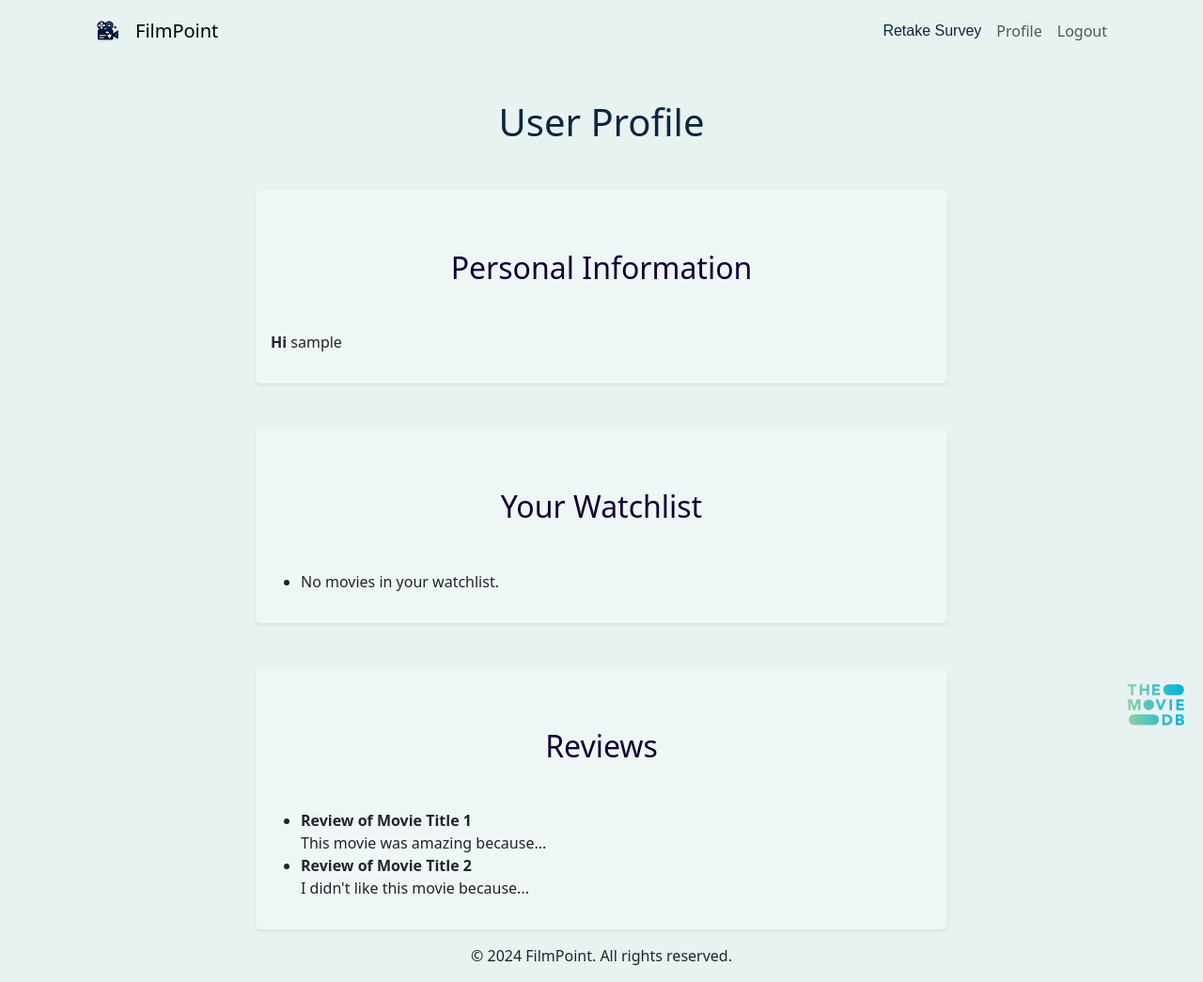
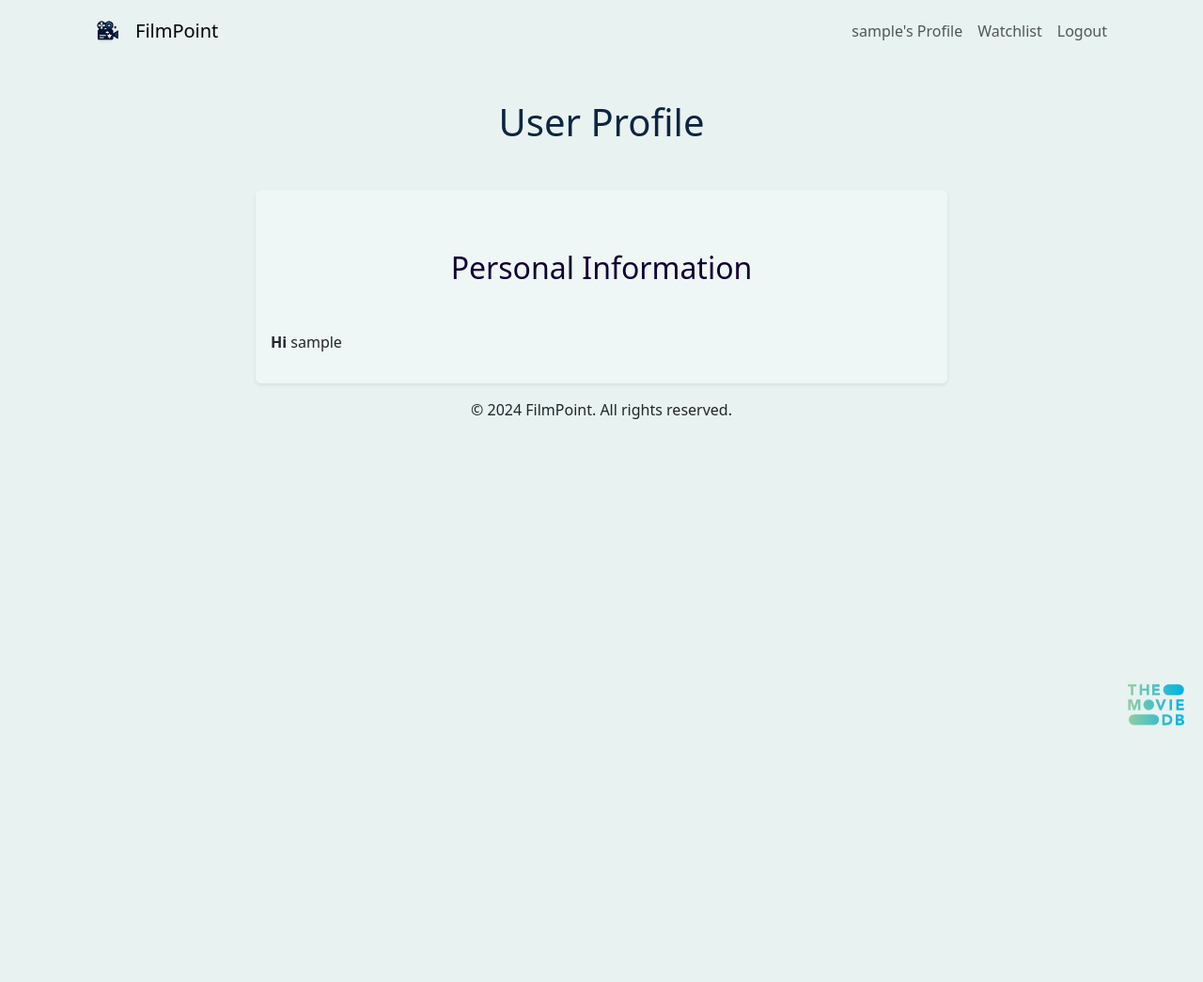
Before and after one commit to makarovadaria/film-point, a Django app: page /profile/ in a window 1280 px wide. Shown: the whole page at 94% size. After the commit the page ends 772 px from the top, so only its background shows below. Run offline with Django 5.2, Linux system fonts and the light colour scheme; the visitor is signed in with stand-in values (Sample User, id 1); data that the repository does not hold is empty.

Commit message:
- added watchlist page - removed watchlist logic from profile page - reverted star image - small refactoring for conditional links showing

```diff
--- a/templates/events/base.html
+++ b/templates/events/base.html
@@ -203,6 +203,7 @@
 
                     {% if user.is_authenticated %}
                         <!-- Visible only when the user is authenticated (signed in) -->
+                        {% if user.current_stage != 1 %}
                             <a class="nav-link" href="{% url 'retake_survey' %}"></a>
                             <form method="POST" action="{% url 'retake_survey' %}">
                                 {% csrf_token %}
@@ -211,13 +212,26 @@
                                         style="font-family: 'Arial', sans-serif; color: #0D253F;">Retake Survey
                                 </button>
                             </form>
+                        {% endif %}
                         <li class="nav-item">
-                            <a class="nav-link" href="{% url 'profile' %}">Profile</a>
+                            <a class="nav-link" href="{% url 'profile' %}">{{ user }}'s Profile</a>
                         </li>
+
+                        <li class="nav-item">
+                            <a class="nav-link" href="{% url 'watchlist' %}">Watchlist</a>
+                        </li>
+
+                        {% if user.current_stage == 4 %}
+                            <li class="nav-item">
+                                <a class="nav-link" href="{% url 'get_recommendations' %}">Recommendation</a>
+                            </li>
+                        {% endif %}
+
 
                         <li class="nav-item">
                             <a class="nav-link" href="{% url 'logout' %}">Logout</a>
                         </li>
+
 
                     {% else %}
                         <!-- Visible only when the user is not authenticated and not on the login page -->
--- a/templates/events/profile.html
+++ b/templates/events/profile.html
@@ -12,87 +12,11 @@
                 <div class="card-body">
 
             <h2>Personal Information</h2>
-            <p><strong>Hi</strong> {{user.username}}</p>
+            <p><strong>Hi</strong> {{user}}</p>
         </div>
     </div>
 </div>
 </div>
 </div>
 
-  <div class="section watching-list">
-    <div class="container mt-5">
-    <div class="row justify-content-center">
-        <div class="col-md-8">
-            <div class="card shadow-sm" style="background-color: rgba(255, 255, 255, 0.3); border: none;">
-                <div class="card-body">
-        <h2>Your Watchlist</h2>
-        <ul class="movie-list">
-            {% for movie in movies %}
-                <div class="movie-box">
-                <div class="movie-content">
-                <h2 class="movie-title">{{ movie.name }}</h2>
-                    <br>
-                <div class="movie-year">{{ movie.year }}</div>
-                <div class="movie-rating">Rating: {{ movie.rating }}</div>
-                <img src="https://image.tmdb.org/t/p/w500{{ movie.image }}" alt="{{ movie.name }}" class="movie-image">
-            </div>
-            <div class="movie-details">
-                <p>{{ movie.description }}</p>
-            </div>
-            <div class="movie-genre">Genres: {{ movie.genre }}</div>
-                <form id="watchlistForm-{{ movie.movie_id }}" method="POST" action="{% url 'delete_from_watchlist' %}">
-                        {% csrf_token %}
-                        <input type="hidden" name="movie_id" value="{{ movie.movie_id }}">
-                        <button id="watchlistButton-{{ movie.movie_id }}" type="submit">
-                            Delete from Watching List
-                        </button>
-                </form>
-            {% empty %}
-                <li>No movies in your watchlist.</li>
-            {% endfor %}
-        </ul>
-
-    </div>
-</div>
-</div>
-
-        <div class="container mt-5">
-    <div class="row justify-content-center">
-        <div class="col-md-8">
-
-            <div class="card shadow-sm" style="background-color: rgba(255, 255, 255, 0.3); border: none;">
-                <div class="card-body">
-            <h2>Reviews</h2>
-            <ul class="review-list">
-                <li>
-                    <span class="review-title"><b>Review of Movie Title 1</b></span>
-                    <br>
-                    <span class="review-text">This movie was amazing because...</span>
-                </li>
-                <li>
-                    <span class="review-title"><b>Review of Movie Title 2</b></span>
-                    <br>
-                    <span class="review-text">I didn't like this movie because...</span>
-                </li>
-            </ul>
-        </div>
-     </div>
-</div>
-</div>
-</div>
-{#    <div class="section reviews">#}
-{#        <h2>Reviews</h2>#}
-{#        <ul class="review-list">#}
-{#            <li>#}
-{#                <span class="review-title">Review of Movie Title 1</span>#}
-{#                <br>#}
-{#                <span class="review-text">This movie was amazing because...</span>#}
-{#            </li>#}
-{#            <li>#}
-{#                <span class="review-title">Review of Movie Title 2</span>#}
-{#                <br>#}
-{#                <span class="review-text">I didn't like this movie because...</span>#}
-{#            </li>#}
-{#        </ul>#}
-{#    </div>#}
 {% endblock %}
--- a/users/urls.py
+++ b/users/urls.py
@@ -6,4 +6,6 @@ urlpatterns = [
     path('login/', views.login_view, name='login'),
     path('logout/', views.logout_view, name='logout'),
     path('profile/', views.profile, name='profile'),
+    path('watchlist/', views.watchlist, name='watchlist'),
+
 ]
--- a/users/views.py
+++ b/users/views.py
@@ -48,7 +48,11 @@ def logout_view(request):
     return redirect('index')
 
 def profile(request):
+    user = request.user
+    return render(request, 'events/profile.html', {'user': user}, )
+
+def watchlist(request):
     movie_ids_in_watchlist = Watchlist.objects.filter(user=request.user).values_list('movie_id', flat=True)
     movies_in_watchlist = Movie.objects.filter(id__in=movie_ids_in_watchlist)
     user = request.user
-    return render(request, 'events/profile.html', {'movies': movies_in_watchlist, 'user': user}, )#
+    return render(request, 'events/watchlist.html', {'movies': movies_in_watchlist, 'user': user}, )#
```
Also changed, not shown: templates/events/watchlist.html (added, +71 -0 lines), static/film-point/star.png (added). Lines whose indentation alone changed are shown as unchanged.
